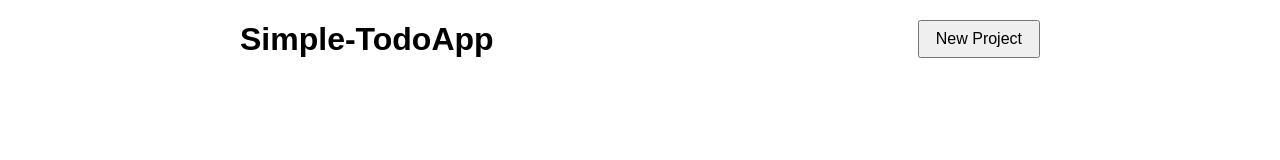
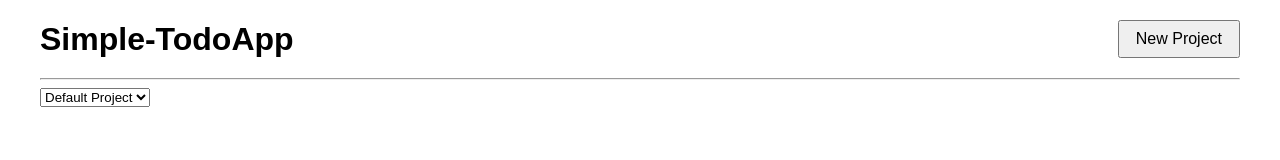
Before and after one commit to slic23/TodoApp, a website built with webpack: page src/index.html in a window 1280 px wide. Built offline with nearby package versions, Linux system fonts and the light colour scheme.

Commit message:
change made

```diff
--- a/src/index.html
+++ b/src/index.html
@@ -14,15 +14,27 @@
             <h1>Simple-TodoApp</h1>
             <button id="new-project-btn">New Project</button>
         </header>
-        <div id="project-list" class="project-list">
+        <hr>
+
+        <div class="main">
+            <div id="project-list" class="project-list ">
+                <div>
+                  <select>
+                      <option value="opcion1">Default Project</option>
+                  </select>
+                </div>
+
                   <!-- Project items will be dynamically added here -->
               </div>
               <div id="todo-list" class="todo-list">
+
                   <!-- Todo items will be dynamically added here -->
               </div>
               <div id="todo-details" class="todo-details">
                   <!-- Todo details will be displayed here when expanded -->
               </div>
         </div>
+
+    </div>
 </body>
 </html>
--- a/src/styles.css
+++ b/src/styles.css
@@ -5,9 +5,11 @@ body {
 }
 
 .container {
-    max-width: 800px;
+    max-width: 1200px;
     margin: 20px auto;
     padding: 0 20px;
+
+
 }
 
 header {
@@ -28,7 +30,9 @@ button {
 }
 
 .project-list {
-    margin-bottom: 20px;
+
+
+
 }
 
 .todo-list {
@@ -38,3 +42,8 @@ button {
 .todo-details {
     /* Styles for expanded todo details */
 }
+
+img {
+    width: 50px;
+    height: 50px;
+}
```
Lines whose indentation alone changed are shown as unchanged.
